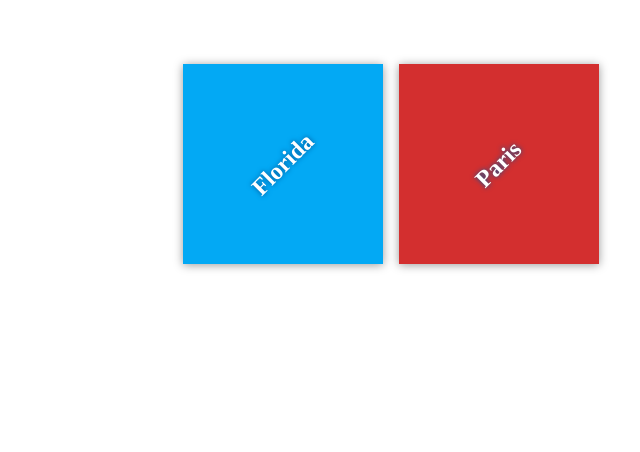
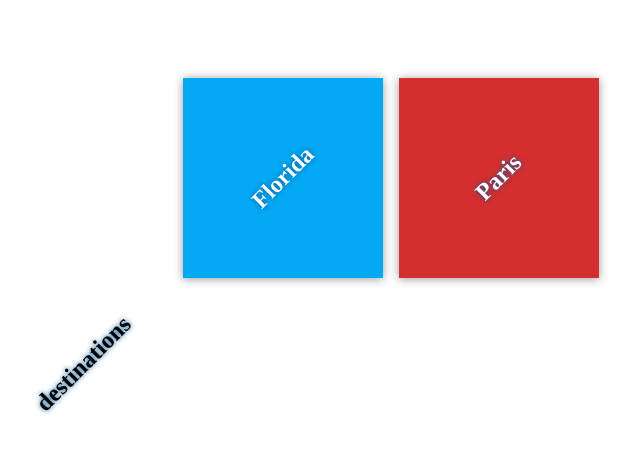
Before and after one commit to OmarMohammed2x/my-travel-plans, a plain HTML site: page index.html in a window 1280 px wide. Shown: the part 236-688 px from the top of the page, without its empty margins (249-889 px from the left). Drawn offline with Linux system fonts and the light colour scheme.

Commit message:
adding destination heading

```diff
--- a/index.html
+++ b/index.html
@@ -9,6 +9,7 @@
 <body>
 
     <div class="container">
+        <h2>destinations</h2>
         <div class="destination-container">
             <div class="destination" id="florida">
                 <h2>Florida</h2>
```
